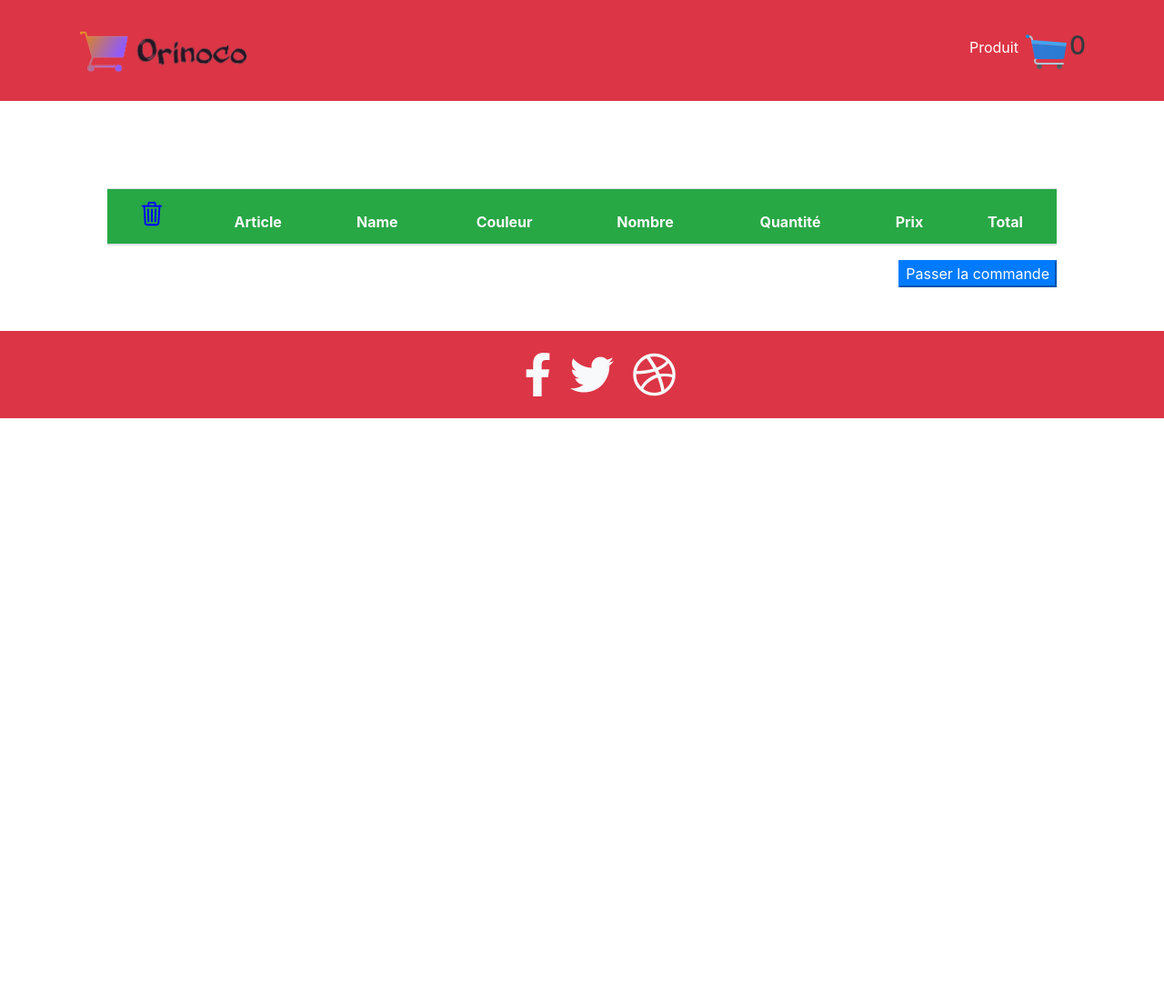
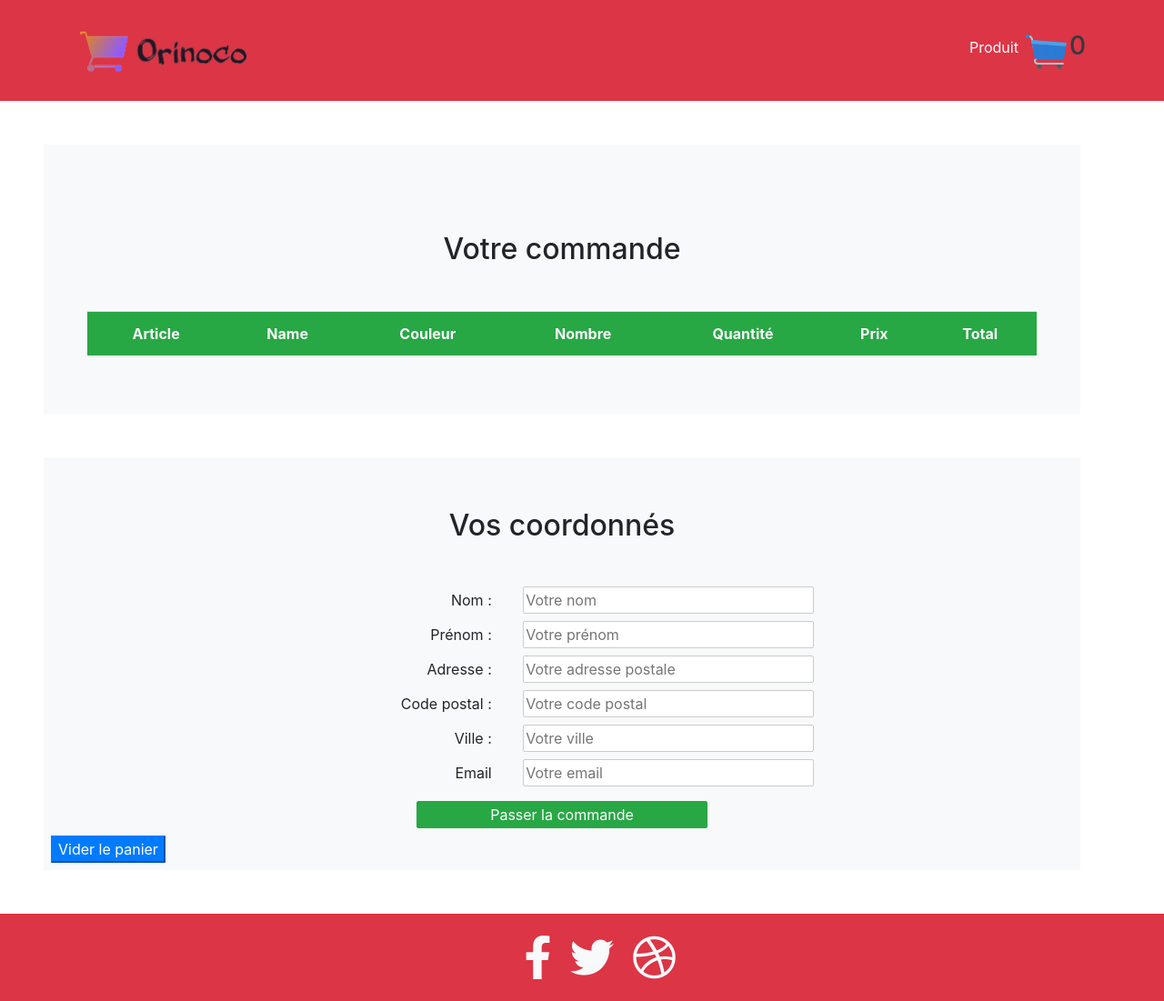
Before and after one commit to NAIRA52/Mon-projet-5, a website: page front/panier.html in a window 1280 px wide. Shown: the whole page at 91% size. Before the commit the page ends 800 px from the top, so only its background shows below. Drawn offline with nearby package versions, Linux system fonts and the light colour scheme.

Commit message:
debut formulaire

```diff
--- a/front/panier.css
+++ b/front/panier.css
@@ -1,5 +1,29 @@
+/*la commande*/
+
 .table-title ion-icon {
     color: blue;
     cursor: pointer;
     font-size: 30px;
 }
+
+
+/* le formulaire*/
+
+.form_col {
+    margin-right: 30px;
+    padding: 3px 0px;
+    width: 200px;
+    text-align: right;
+}
+
+input {
+    padding: 2px;
+    border: 1px solid #CCC;
+    border-radius: 2px;
+    width: 20rem;
+}
+
+input:focus {
+    border-color: rgba(82, 168, 236, 0.75);
+    box-shadow: 0 0 8px rgba(82, 168, 236, 0.5);
+}
--- a/front/panier.html
+++ b/front/panier.html
@@ -36,14 +36,11 @@
             </div>
         </div>
     </header>
-    <!--structure de la commande-->
-    <div class="container bg-white p-5 mt-5">
-        <table class="table-title table  text-center bg-success text-light">
-            <thead>
+    <!--La commande-->
+    <div class="container bg-light m-5 p-5">
+        <h2 class="text-center m-5">Votre commande</h2>
+        <table class="table-title table  text-center bg-success text-light p-5">
             <tr>
-                    <th>
-                        <ion-icon name="trash-outline"></ion-icon>
-                    </th>
                 <th>Article</th>
                 <th>Name</th>
                 <th>Couleur</th>
@@ -52,14 +49,48 @@
                 <th>Prix</th>
                 <th>Total</th>
             </tr>
-            </thead>
+
             <tbody id="table-body"></tbody>
         </table>
+        <div id="finally-command" class="d-flex align-items-end flex-column-reverse">
 
-        <div id="finally-command" class="d-flex align-items-end flex-column-reverse" ">
+        </div>
+    </div>
+    <!--Le formulaire-->
+    <div class="container bg-light m-5 p-2">
+        <h2 class="text-center m-5">Vos coordonnés</h2>
+        <form id="myForm" class="text-center">
+            <label class="form_col" for="lastName">Nom :</label>
+            <input name="lastName" id="lastName" type="text" placeholder="Votre nom" required/>
+            <span class="tooltip">Un nom ne peut pas faire moins de 2 caractères</span>
+            </br>
+            <label class="form_col" for="firstName">Prénom :</label>
+            <input name="firstName" id="firstName" type="text" placeholder="Votre prénom" required/>
+            <span class="tooltip">Un prénom ne peut pas faire moins de 2 caractères</span>
+            </br>
+            <label class="form_col" for=adresse>Adresse :</label>
+            <input name=adresse id="adresse" placeholder="Votre adresse postale" required></input>
+            <span class="tooltip">L'adresse ne peut pas faire moins de 2 caractéres</span>
+            </br>
+            <label class="form_col" for="codepostal">Code postal :</label>
+            <input name="codepostal" id="codepostal" type="text" placeholder="Votre code postal" required>
+            <span class="tooltip">Le code postal doit contenir 5 chiffres</span>
+            </br>
+            <label class="form_col" for="ville">Ville :</label>
+            <input name="ville" type="text" id="ville" placeholder="Votre ville" required>
+            <span class="tooltip">La ville ne peut pas faire moins de 2 caractéres</span>
+            </br>
+            <label class="form_col" for="emailAddress">Email</label>
+            <input type="email" name="email" id="email" placeholder="Votre email" required>
+            <span class="tooltip">Le mail doit contenir un @</span>
+            <br>
+            <input class="btn-success m-2" type="submit" value="Passer la commande"><br>
+        </form>
+        <div class="text-right">
 
-            <button id="confirm-command " class="btn-primary ">Passer la commande</button>
+            <button id="vider-commande " class="btn-primary d-flex" type="reset"> Vider le panier </button>
         </div>
+
     </div>
     <!-- Footer -->
     <footer class="bg-danger pb-2 ">
@@ -85,7 +116,6 @@
         </div>
     </footer>
     <script src="../front/panier.js "></script>
-    <script src="https://unpkg.com/ionicons@5.1.2/dist/ionicons.js "></script>
 
 </body>
 
--- a/front/panier.js
+++ b/front/panier.js
@@ -17,7 +17,6 @@ function basketCart() {
             // On rajoute le code html sous l'id"table-body"
             tableTitle.innerHTML += `
             <tr class="text-center bg-dark text-light ${item.id}">
-            <td><ion-icon name="close-circle-outline"></ion-icon></td>
             <td class="w-25"><img src=${item.imageUrl} class="img-fluid img-thumbnail " id="myImg"></td>
             <td class="w-10 align-middle">${item.name}</td>
             <td class="w-10 align-middle">${item.colors}</td>
@@ -29,7 +28,14 @@ function basketCart() {
         });
         //on rajoute le code HTML sous l'id "finally-command"
         tableBody.innerHTML += `
-            <p class="border border-success">Total de la commande: <span class="Total">${cartTotaly}</span>€</p>`
+            <p class="bg-success text-white p-2">Total de la commande: <span class="Total">${cartTotaly}</span>€</p>`
     }
 }
+//Creation de l'evenement qui sera déclencher à l'appuie du bouton
+let form = document.querySelector("myForm");
+myForm.addEventListener("submit", function(e) {
+    e.preventDefault();
+    alert("Commande envoyée!");
+});
+
 basketCart()
```
Also changed, not shown: front/product.js (+3 -4 lines), front/confimation.html (added). Lines whose indentation alone changed are shown as unchanged.
